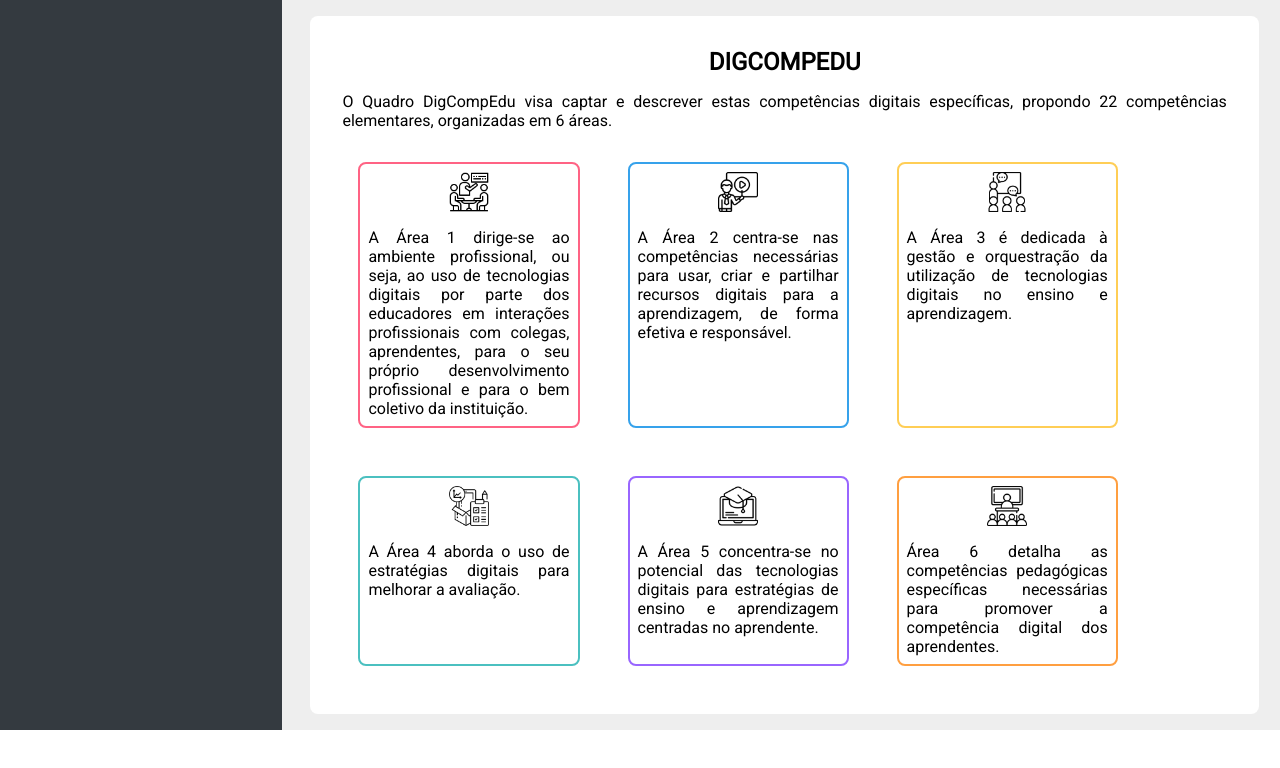
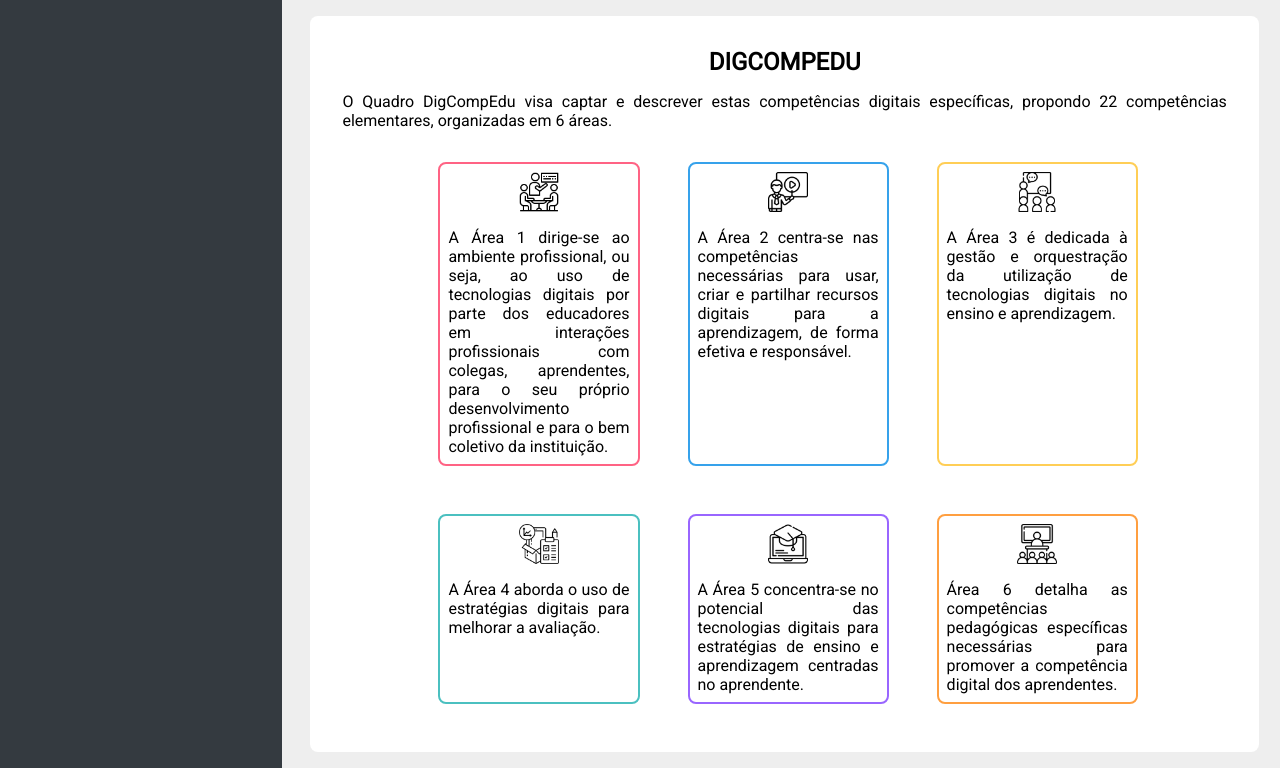
Before and after one commit to PedroRocha94/dig-comp-edu, a Vue app: page / in a window 1280 px wide. Shown: the part 500-1268 px from the top of the page. Before the commit the page ends 1230 px from the top, so only its background shows below. Built offline with nearby package versions, Linux system fonts and the light colour scheme.

Commit message:
Adjusting CSS in Home page.

```diff
--- a/src/assets/sass/pages/_home.scss
+++ b/src/assets/sass/pages/_home.scss
@@ -44,6 +44,7 @@
         flex-direction: row;
         flex-wrap: wrap;
         gap: 1rem;
+        margin-left: 5rem;
 
         .areas-card {
           width: 25%;
```
